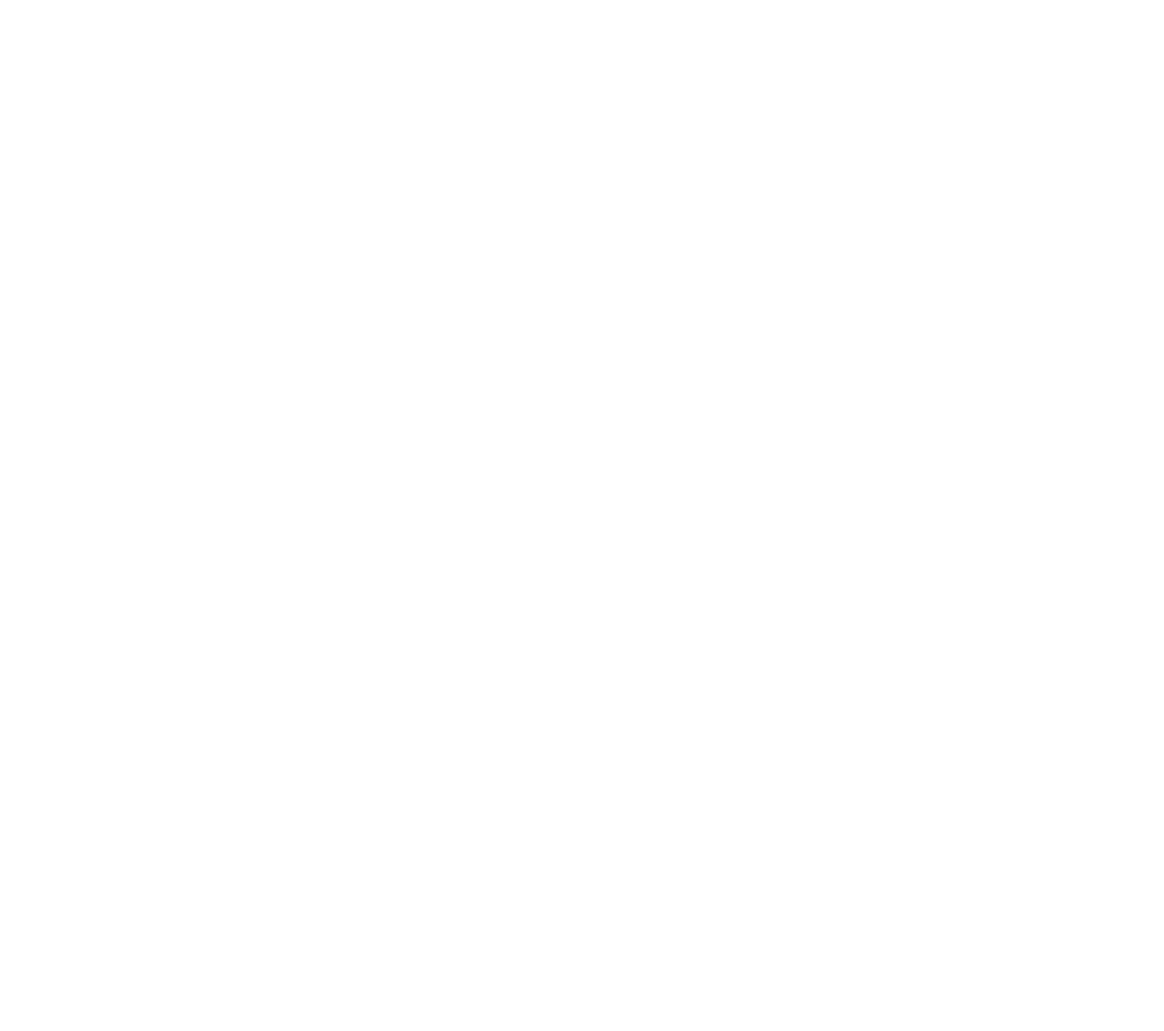
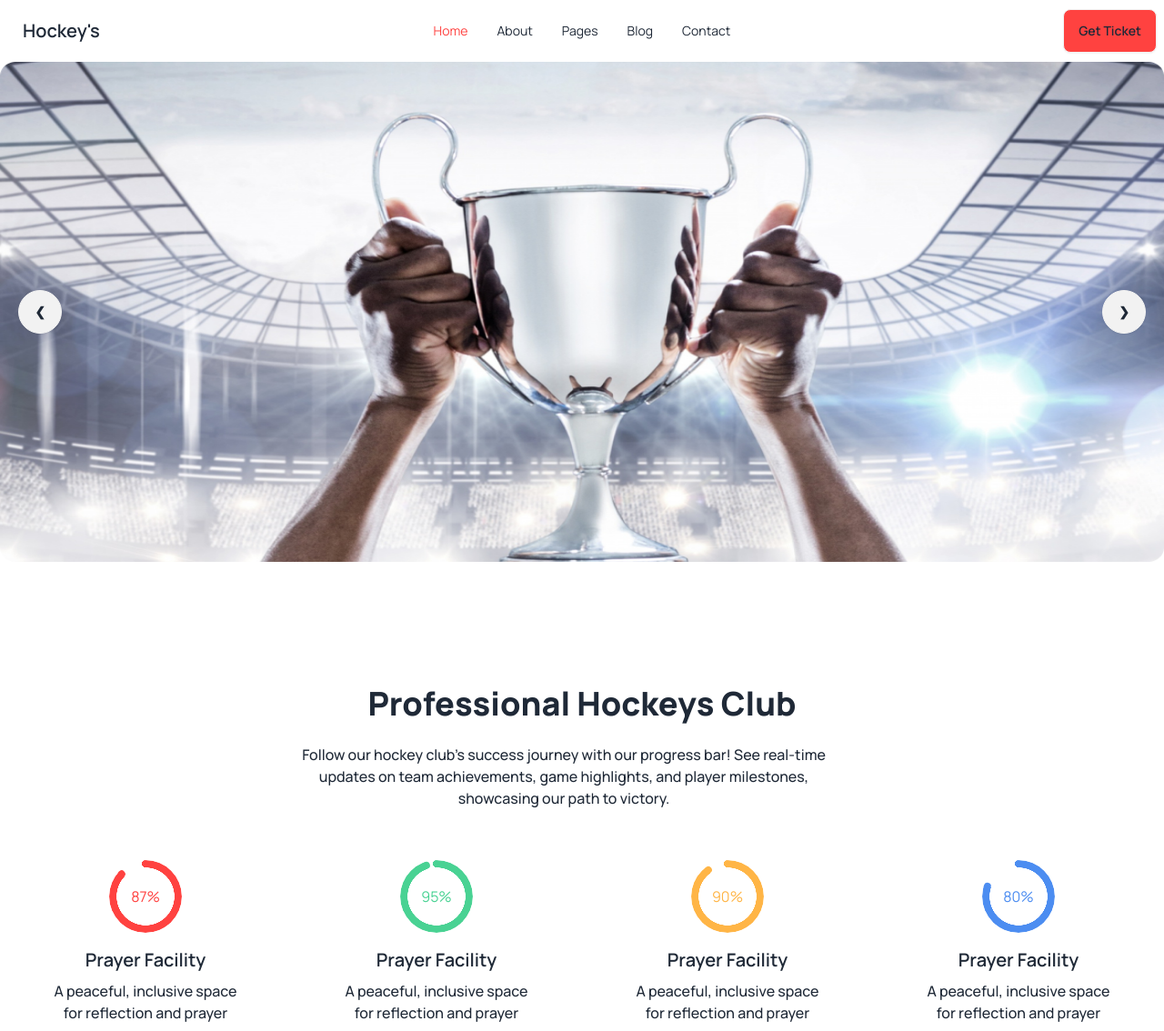
Before and after one commit to aburaihandms/Hockeys, a plain HTML site: page Hockeys/index.html in a window 1280 px wide. Shown: the whole page at 91% size. Before the commit the page ends 800 px from the top, so only its background shows below. Drawn offline with nearby package versions, Linux system fonts and the light colour scheme; grey boxes are pictures that could not be loaded.

Commit message:
added header section and progres section

```diff
--- a/Hockeys/index.html
+++ b/Hockeys/index.html
@@ -4,16 +4,139 @@
 <head>
   <meta charset="UTF-8">
   <meta name="viewport" content="width=device-width, initial-scale=1.0">
-    <link href="https://cdn.jsdelivr.net/npm/daisyui@4.6.0/dist/full.min.css" rel="stylesheet" type="text/css"/>
+  <link rel="preconnect" href="https://fonts.googleapis.com">
+  <link rel="preconnect" href="https://fonts.gstatic.com" crossorigin>
+  <link href="https://fonts.googleapis.com/css2?family=Manrope:wght@400;500;600;700;800&display=swap" rel="stylesheet">
+  <link href="https://cdn.jsdelivr.net/npm/daisyui@4.6.0/dist/full.min.css" rel="stylesheet" type="text/css" />
   <script src="https://cdn.tailwindcss.com"></script>
+  <script>
+    tailwind.config = {
+      theme: {
+        extend: {
+          colors: {
+            clifford: '#da373d',
+            'comoncol': '#FF4240',
+          }
+        }
+      }
+    }
+  </script>
   <title>Hockeys</title>
+  <style>
+    .manrope {
+      font-family: 'Manrope', sans-serif;
+    }
+  </style>
 </head>
 
-<body>
-    <header>
+<body class="manrope">
+  <header class="md:container md:mx-auto">
+    <nav>
+      <div class="navbar bg-base-100">
+        <div class="navbar-start">
+          <div class="dropdown">
+            <div tabindex="0" role="Get Ticket" class="btn btn-ghost lg:hidden">
+              <svg xmlns="http://www.w3.org/2000/svg" class="h-5 w-5" fill="none" viewBox="0 0 24 24"
+                stroke="currentColor">
+                <path stroke-linecap="round" stroke-linejoin="round" stroke-width="2" d="M4 6h16M4 12h8m-8 6h16" />
+              </svg>
+            </div>
+            <ul tabindex="0" class="menu menu-sm dropdown-content mt-3 z-[1] p-2 shadow bg-base-100 rounded-box w-52">
+              <li><a>Home</a></li>
+              <li><a>About</a></li>
+              <li><a>Pages</a></li>
+              <li><a>Blog</a></li>
+              <!-- <li><a>Contact</a></li> -->
+            </ul>
+
+          </div>
+          <a class="btn btn-ghost text-xl">Hockey's</a>
+        </div>
+        <div class="navbar-center hidden lg:flex">
+          <ul class="menu menu-horizontal px-1">
+            <li class="text-comoncol"><a>Home</a></li>
+            <li><a>About</a></li>
+            <li><a>Pages</a></li>
+            <li><a>Blog</a></li>
+            <li><a>Contact</a></li>
+          </ul>
+        </div>
+        <div class="navbar-end">
+          <a class="btn bg-comoncol">Get Ticket</a>
+        </div>
+      </div>
+    </nav>
+    <div class="carousel w-full lg:h-[550px]">
+      <div id="slide1" class="carousel-item relative w-full">
+        <img src="./Images/1.png" class="w-full" />
+        <div class="absolute flex justify-between transform -translate-y-1/2 left-5 right-5 top-1/2">
+          <a href="#slide4" class="btn btn-circle">❮</a>
+          <a href="#slide2" class="btn btn-circle">❯</a>
+        </div>
+      </div>
+      <div id="slide2" class="carousel-item relative w-full">
+        <img src="https://daisyui.com/images/stock/photo-1609621838510-5ad474b7d25d.jpg" class="w-full" />
+        <div class="absolute flex justify-between transform -translate-y-1/2 left-5 right-5 top-1/2">
+          <a href="#slide1" class="btn btn-circle">❮</a>
+          <a href="#slide3" class="btn btn-circle">❯</a>
+        </div>
+      </div>
+      <div id="slide3" class="carousel-item relative w-full">
+        <img src="https://daisyui.com/images/stock/photo-1414694762283-acccc27bca85.jpg" class="w-full" />
+        <div class="absolute flex justify-between transform -translate-y-1/2 left-5 right-5 top-1/2">
+          <a href="#slide2" class="btn btn-circle">❮</a>
+          <a href="#slide4" class="btn btn-circle">❯</a>
+        </div>
+      </div>
+      <div id="slide4" class="carousel-item relative w-full">
+        <img src="https://daisyui.com/images/stock/photo-1665553365602-b2fb8e5d1707.jpg" class="w-full" />
+        <div class="absolute flex justify-between transform -translate-y-1/2 left-5 right-5 top-1/2">
+          <a href="#slide3" class="btn btn-circle">❮</a>
+          <a href="#slide1" class="btn btn-circle">❯</a>
+        </div>
+      </div>
+    </div>
 
   </header>
-    <main>
+  <main class="md:container md:mx-auto">
+    <!-- start Professional Hockeys Club -->
+    <div class="text-center mt-[130px] mb-20">
+      <h1 class="text-4xl font-extrabold mb-6 ">Professional Hockeys Club</h1>
+      <p class="text-base font-medium h-36 lg:h-12 w-48 lg:w-[600px] ml-2 lg:ml-[320px]">
+        Follow our hockey club's success journey with our progress bar! See real-time updates on team achievements, game
+        highlights, and player milestones, showcasing our path to victory.
+      </p>
+    </div>
+    <div class="flex flex-col lg:flex-row lg:justify-around mt-20">
+      <div class="w-56 text-center">
+        <div class="radial-progress text-[#FF4240]" style="--value:87;" role="progressbar">87%</div>
+        <h1 class="mt-4 text-xl font-semibold">Prayer Facility</h1>
+        <p class="mt-2 w-56 h-14 text-base font-medium">
+          A peaceful, inclusive space for reflection and prayer
+        </p>
+      </div>
+      <div class="w-56 text-center">
+        <div class="radial-progress text-[#49D293]" style="--value:95;" role="progressbar">95%</div>
+        <h1 class="mt-4 text-xl font-semibold">Prayer Facility</h1>
+        <p class="mt-2 w-56 h-14 text-base font-medium">
+          A peaceful, inclusive space for reflection and prayer
+        </p>
+      </div>
+      <div class="w-56 text-center">
+        <div class="radial-progress text-[#ffb546]" style="--value:90;" role="progressbar">90%</div>
+        <h1 class="mt-4 text-xl font-semibold">Prayer Facility</h1>
+        <p class="mt-2 w-56 h-14 text-base font-medium">
+          A peaceful, inclusive space for reflection and prayer
+        </p>
+      </div>
+      <div class="w-56 text-center">
+        <div class="radial-progress text-[#4c8df1]" style="--value:80;" role="progressbar">80%</div>
+        <h1 class="mt-4 text-xl font-semibold">Prayer Facility</h1>
+        <p class="mt-2 w-56 h-14 text-base font-medium">
+          A peaceful, inclusive space for reflection and prayer
+        </p>
+      </div>
+    </div>
 
   </main>
   <footer>
```
Also changed, not shown: Hockeys/Images/1.png (added), Hockeys/Images/10.png (added), Hockeys/Images/11.png (added), Hockeys/Images/2.png (added), Hockeys/Images/3.png (added), Hockeys/Images/4.png (added), Hockeys/Images/5.png (added), Hockeys/Images/6.png (added), Hockeys/Images/7.png (added), Hockeys/Images/8.png (added), Hockeys/Images/9.png (added), Hockeys/Images/Group 1171275317.png (added), Hockeys/Images/Group 1171275318.png (added), Hockeys/Images/Group 1171275321.png (added). Lines whose indentation alone changed are shown as unchanged.
